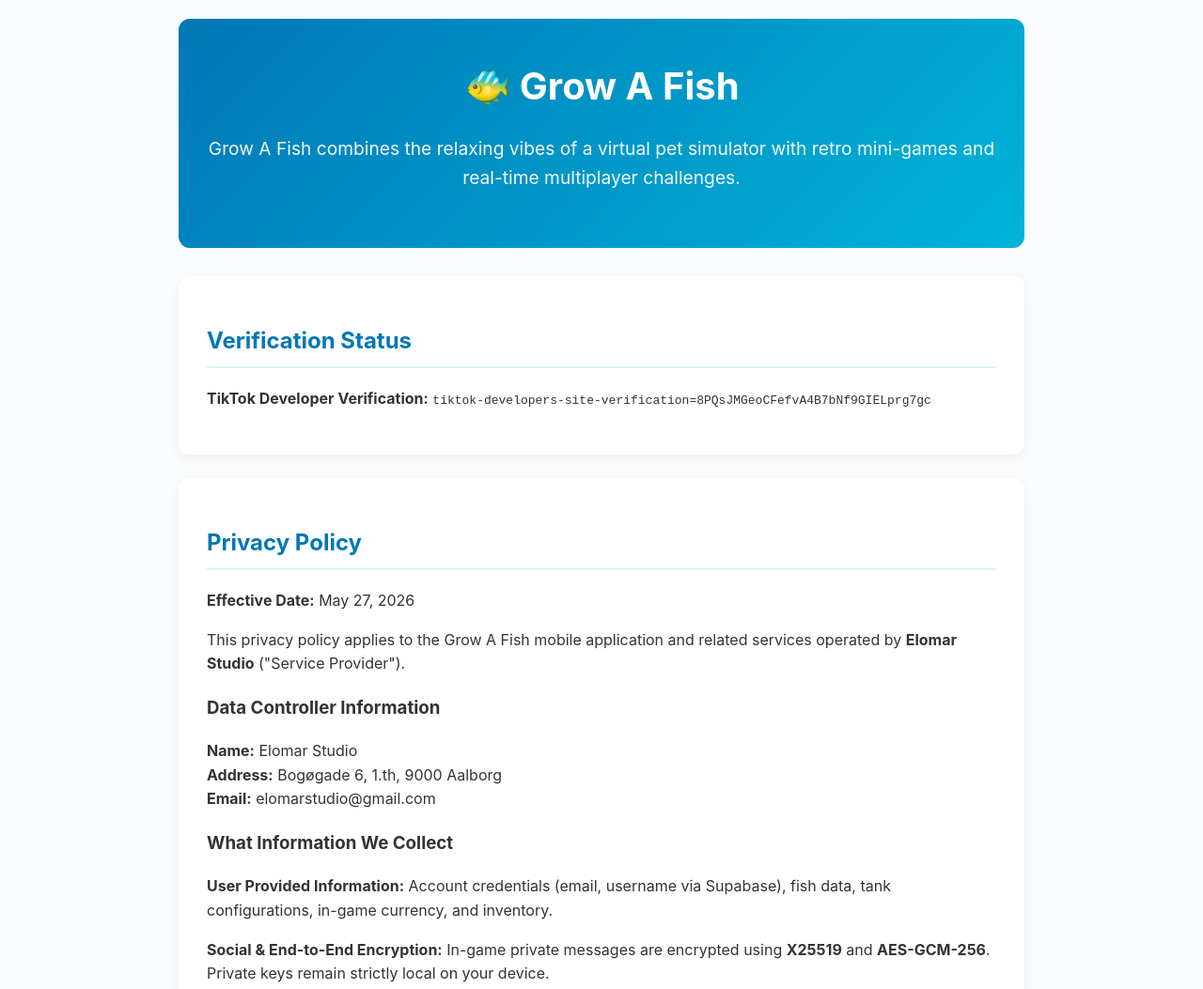
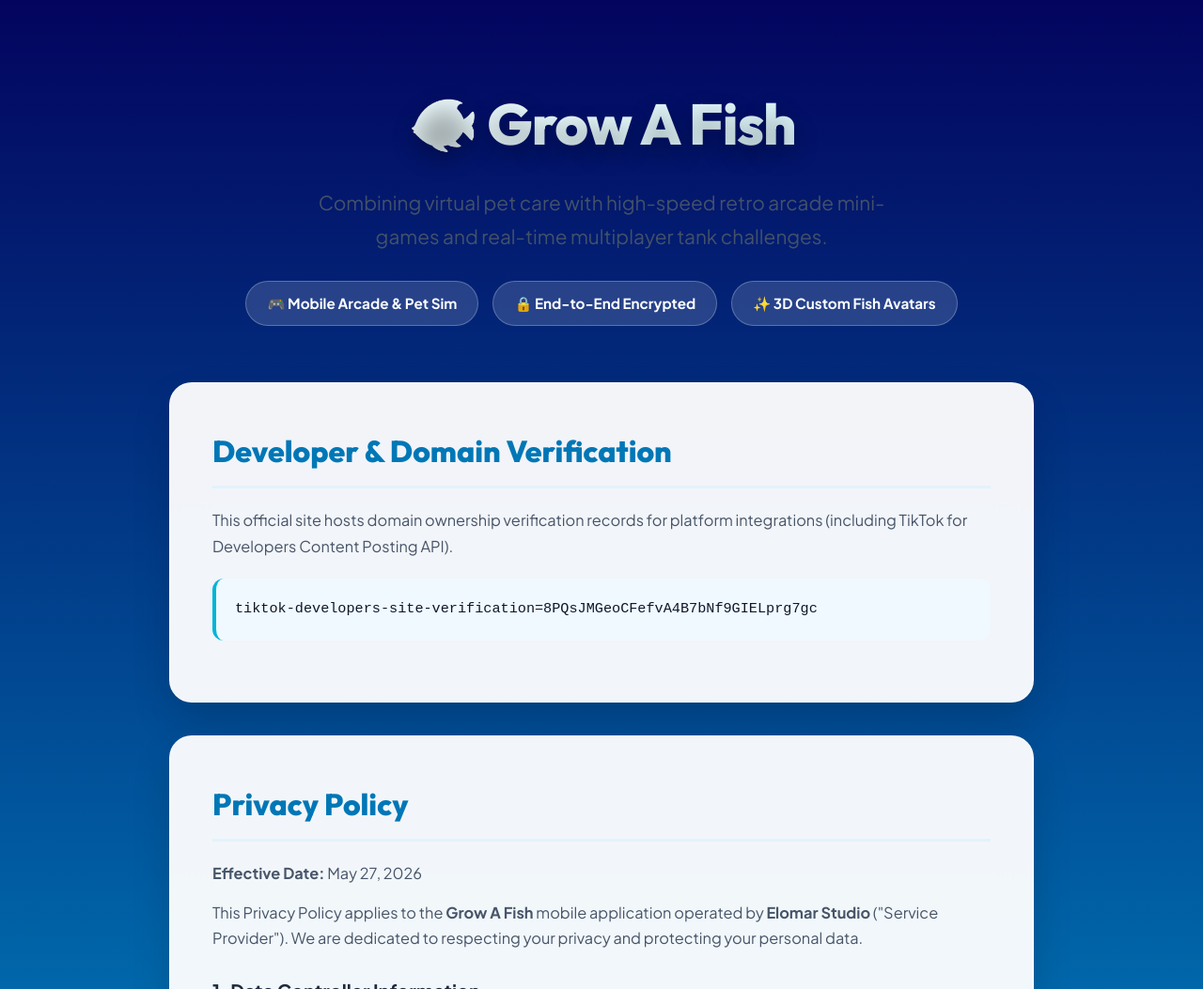
Before and after one commit to elomarjc/growafish-site, a plain HTML site: page index.html in a window 1280 px wide. Shown: the top 1053 px of the page at 94% size. Drawn offline with Linux system fonts and the light colour scheme.

Commit message:
Upgrade to modern glassmorphism web design

```diff
--- a/index.html
+++ b/index.html
@@ -4,77 +4,204 @@
     <meta charset="UTF-8">
     <meta name="viewport" content="width=device-width, initial-scale=1.0">
     <meta name="tiktok-developers-site-verification" content="8PQsJMGeoCFefvA4B7bNf9GIELprg7gc">
-    <title>Grow A Fish - Official Website & Privacy Policy</title>
+    <title>Grow A Fish - Official Site & Privacy Center</title>
+    <link rel="preconnect" href="https://fonts.googleapis.com">
+    <link rel="preconnect" href="https://fonts.gstatic.com" crossorigin>
+    <link href="https://fonts.googleapis.com/css2?family=Outfit:wght@400;600;800&family=Plus+Jakarta+Sans:wght@400;500;700&display=swap" rel="stylesheet">
     <style>
+        :root {
+            --primary: #00b4d8;
+            --primary-dark: #0077b6;
+            --accent: #ffb703;
+            --bg-dark: #03045e;
+            --card-bg: rgba(255, 255, 255, 0.95);
+            --text-main: #0f172a;
+            --text-muted: #475569;
+        }
+
+        * {
+            box-sizing: border-box;
+            margin: 0;
+            padding: 0;
+        }
+
         body {
-            font-family: -apple-system, BlinkMacSystemFont, "Segoe UI", Roboto, Helvetica, Arial, sans-serif;
-            line-height: 1.6;
-            color: #333;
-            max-width: 900px;
+            font-family: 'Plus Jakarta Sans', sans-serif;
+            background: linear-gradient(180deg, #03045e 0%, #0077b6 50%, #90e0ef 100%);
+            min-height: 100vh;
+            color: var(--text-main);
+            line-height: 1.7;
+        }
+
+        .hero {
+            text-align: center;
+            padding: 80px 20px 60px;
+            color: white;
+            position: relative;
+            overflow: hidden;
+        }
+
+        .hero h1 {
+            font-family: 'Outfit', sans-serif;
+            font-size: 3.8rem;
+            font-weight: 800;
+            letter-spacing: -1px;
+            margin-bottom: 15px;
+            text-shadow: 0 10px 25px rgba(0,0,0,0.3);
+            background: linear-gradient(135deg, #ffffff, #caf0f8);
+            -webkit-background-clip: text;
+            -webkit-text-fill-color: transparent;
+        }
+
+        .hero p {
+            font-size: 1.3rem;
+            max-width: 650px;
+            margin: 0 auto 30px;
+            opacity: 0.95;
+            font-weight: 400;
+        }
+
+        .badge-bar {
+            display: flex;
+            justify-content: center;
+            gap: 15px;
+            margin-top: 20px;
+        }
+
+        .badge {
+            background: rgba(255, 255, 255, 0.15);
+            backdrop-filter: blur(10px);
+            border: 1px solid rgba(255, 255, 255, 0.25);
+            padding: 10px 22px;
+            border-radius: 50px;
+            color: white;
+            font-weight: 600;
+            font-size: 0.95rem;
+        }
+
+        .container {
+            max-width: 960px;
             margin: 0 auto;
+            padding: 0 20px 80px;
+        }
+
+        .card {
+            background: var(--card-bg);
+            backdrop-filter: blur(20px);
+            border-radius: 24px;
+            padding: 45px;
+            margin-bottom: 35px;
+            box-shadow: 0 20px 40px rgba(0, 0, 0, 0.15);
+            border: 1px solid rgba(255, 255, 255, 0.4);
+        }
+
+        h2 {
+            font-family: 'Outfit', sans-serif;
+            font-size: 2rem;
+            color: var(--primary-dark);
+            margin-bottom: 20px;
+            border-bottom: 3px solid #e0f2fe;
+            padding-bottom: 10px;
+        }
+
+        h3 {
+            font-size: 1.25rem;
+            color: #1e293b;
+            margin: 25px 0 12px;
+        }
+
+        p, li {
+            color: var(--text-muted);
+            margin-bottom: 14px;
+            font-size: 1.02rem;
+        }
+
+        ul {
+            margin-left: 20px;
+            margin-bottom: 20px;
+        }
+
+        .highlight-box {
+            background: #f0f9ff;
+            border-left: 4px solid var(--primary);
             padding: 20px;
-            background-color: #f9fbfd;
+            border-radius: 12px;
+            margin: 20px 0;
+            font-family: monospace;
+            font-size: 0.95rem;
+            word-break: break-all;
         }
-        header {
-            background: linear-gradient(135deg, #0077b6, #00b4d8);
-            color: white;
-            padding: 40px 20px;
-            border-radius: 12px;
-            text-align: center;
-            margin-bottom: 30px;
-        }
-        h1 { margin: 0 0 10px 0; font-size: 2.5rem; }
-        p.subtitle { font-size: 1.2rem; opacity: 0.95; }
-        .card {
-            background: white;
-            padding: 30px;
-            border-radius: 12px;
-            box-shadow: 0 4px 15px rgba(0,0,0,0.05);
-            margin-bottom: 25px;
-        }
-        h2 { color: #0077b6; border-bottom: 2px solid #e0f2fe; padding-bottom: 8px; }
+
         footer {
             text-align: center;
-            padding: 20px;
-            color: #666;
-            font-size: 0.9rem;
+            padding: 40px 20px;
+            color: white;
+            font-size: 0.95rem;
+            opacity: 0.9;
         }
     </style>
 </head>
 <body>
-    <header>
+
+    <section class="hero">
         <h1>🐠 Grow A Fish</h1>
-        <p class="subtitle">Grow A Fish combines the relaxing vibes of a virtual pet simulator with retro mini-games and real-time multiplayer challenges.</p>
-    </header>
+        <p>Combining virtual pet care with high-speed retro arcade mini-games and real-time multiplayer tank challenges.</p>
+        <div class="badge-bar">
+            <div class="badge">🎮 Mobile Arcade & Pet Sim</div>
+            <div class="badge">🔒 End-to-End Encrypted</div>
+            <div class="badge">✨ 3D Custom Fish Avatars</div>
+        </div>
+    </section>
+
+    <div class="container">
 
         <div class="card">
-        <h2>Verification Status</h2>
-        <p><strong>TikTok Developer Verification:</strong> <code>tiktok-developers-site-verification=8PQsJMGeoCFefvA4B7bNf9GIELprg7gc</code></p>
+            <h2>Developer & Domain Verification</h2>
+            <p>This official site hosts domain ownership verification records for platform integrations (including TikTok for Developers Content Posting API).</p>
+            <div class="highlight-box">
+                tiktok-developers-site-verification=8PQsJMGeoCFefvA4B7bNf9GIELprg7gc
+            </div>
         </div>
 
         <div class="card">
             <h2>Privacy Policy</h2>
             <p><strong>Effective Date:</strong> May 27, 2026</p>
-        <p>This privacy policy applies to the Grow A Fish mobile application and related services operated by <strong>Elomar Studio</strong> ("Service Provider").</p>
+            <p>This Privacy Policy applies to the <strong>Grow A Fish</strong> mobile application operated by <strong>Elomar Studio</strong> ("Service Provider"). We are dedicated to respecting your privacy and protecting your personal data.</p>
 
-        <h3>Data Controller Information</h3>
-        <p><strong>Name:</strong> Elomar Studio<br>
-        <strong>Address:</strong> Bogøgade 6, 1.th, 9000 Aalborg<br>
-        <strong>Email:</strong> elomarstudio@gmail.com</p>
+            <h3>1. Data Controller Information</h3>
+            <p><strong>Entity:</strong> Elomar Studio<br>
+            <strong>Address:</strong> Bogøgade 6, 1.th, 9000 Aalborg, Denmark<br>
+            <strong>Contact Email:</strong> elomarstudio@gmail.com</p>
 
-        <h3>What Information We Collect</h3>
-        <p><strong>User Provided Information:</strong> Account credentials (email, username via Supabase), fish data, tank configurations, in-game currency, and inventory.</p>
-        <p><strong>Social & End-to-End Encryption:</strong> In-game private messages are encrypted using <strong>X25519</strong> and <strong>AES-GCM-256</strong>. Private keys remain strictly local on your device.</p>
-        <p><strong>TikTok & Social Media Integration:</strong> OAuth tokens used solely for user-initiated video clip publishing via TikTok Content Posting API (<code>video.upload</code> and <code>video.publish</code>).</p>
+            <h3>2. Information We Collect & How It's Used</h3>
+            <ul>
+                <li><strong>Account Credentials:</strong> Email address and username collected via our secure authentication provider (Supabase).</li>
+                <li><strong>Game State Data:</strong> Saved progress, unlocked fish skins, aquarium decorations, coins, and pearls.</li>
+                <li><strong>Encrypted In-Game Chat:</strong> Private messages are encrypted on-device using <strong>X25519 (ECDH)</strong> key exchange and <strong>AES-GCM-256</strong>. Private decryption keys never leave your phone.</li>
+                <li><strong>Social Media Sharing:</strong> OAuth authorization tokens processed strictly to upload user-selected gameplay highlights via TikTok Content Posting API (<code>video.upload</code> and <code>video.publish</code>).</li>
+            </ul>
+
+            <h3>3. Third-Party Services</h3>
+            <p>We work with trusted industry providers under strict Data Processing Agreements:</p>
+            <ul>
+                <li>Supabase (Database & Authentication)</li>
+                <li>Google Play Services</li>
+                <li>Firebase Analytics & Crashlytics</li>
+            </ul>
         </div>
 
         <div class="card">
             <h2>Terms & Conditions</h2>
-        <p>By downloading or using Grow A Fish, you agree to these Terms and Conditions operated by Elomar Studio. You are granted a limited, non-exclusive, revocable license to install and play the application for personal entertainment.</p>
+            <p>By downloading or playing Grow A Fish, you agree to these Terms and Conditions governed by Elomar Studio.</p>
+            <h3>License & Acceptable Use</h3>
+            <p>You are granted a limited, non-exclusive, revocable license for personal, non-commercial entertainment. Cheating, reverse-engineering, harassment in multiplayer chat, or uploading malicious content is strictly prohibited.</p>
+        </div>
+
     </div>
 
     <footer>
-        <p>&copy; 2026 Elomar Studio. All rights reserved.</p>
+        <p>&copy; 2026 Elomar Studio. All rights reserved. | Grow A Fish Official Portal</p>
     </footer>
+
 </body>
 </html>
```
Lines whose indentation alone changed are shown as unchanged.
